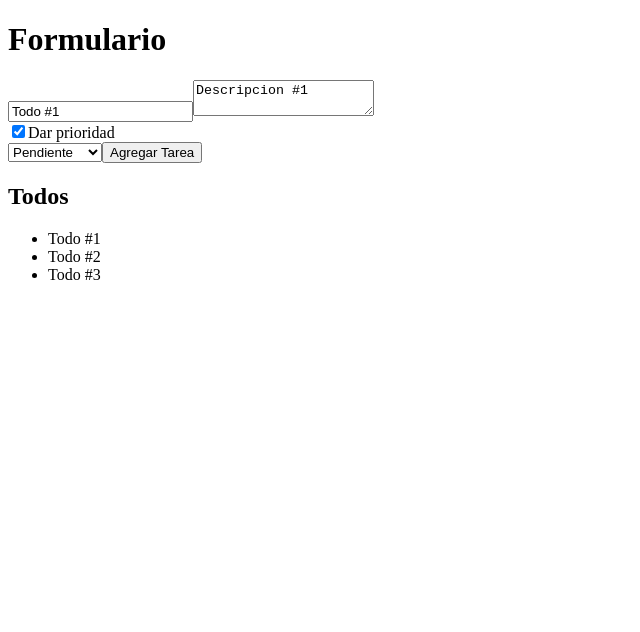
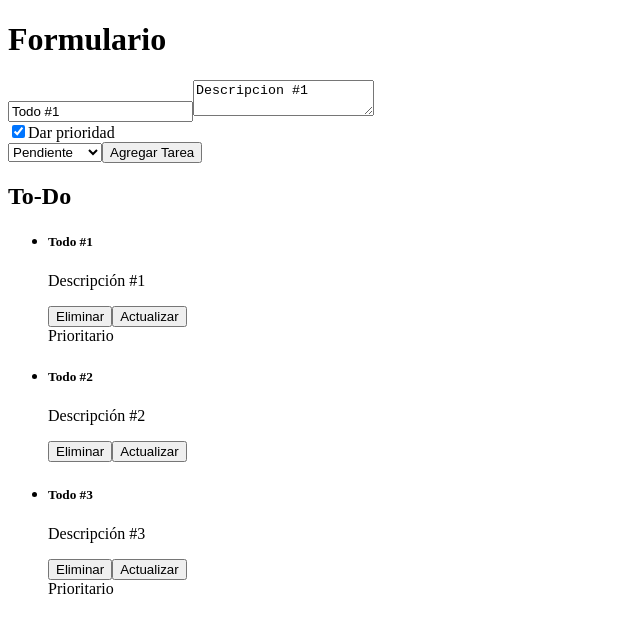
Before and after one commit to makzzer/REACT, a React app in the folder formularios-react/: page / in a window 1280 px wide. Shown: the top 632 px of the page, without its empty margins (0-640 px from the left). Built offline with nearby package versions, Linux system fonts and the light colour scheme; the HTML template or start-up script is replaced by a standard one.

Commit message:
read de tareas

```diff
--- /dev/null
+++ b/formularios-react/components/Todo.jsx
@@ -0,0 +1,32 @@
+const Todo = ({ todo }) => {
+
+    const { id, title, description, state, priority } = todo
+
+    //Esto es un condicional --> {priority && "Prioritario"} --> Significa "Si la prioridad es True, devuelvo "Prioritario";
+
+    return (
+
+        <li className="list-group-item">
+
+            <div className="d-flex justify-content-between align-items-start">
+                <div>
+                    <h5 className={`${state && 'text-decoration-line-through'}`}>{title}</h5>
+                    <p className={`${state && 'text-decoration-line-through'}`}>{description}</p>
+                    <div className="d-flex gap-2">
+                        <button className="btn btn-sm btn-danger">Eliminar</button>
+                        <button className="btn btn-sm btn-warning">Actualizar</button>
+                    </div>
+                </div>
+                <span className="badge badge-pill bg-primary">{priority && "Prioritario"}</span>
+
+            </div>
+
+
+
+        </li>
+
+
+    )
+};
+
+export default Todo;
--- a/formularios-react/components/Todos.jsx
+++ b/formularios-react/components/Todos.jsx
@@ -1,14 +1,18 @@
+import Todo from "./Todo";
+
 //le paso como props los todos
 const Todos = ({ todos }) => {
 
 
     return (
         <div className="mt-5">
-            <h2 className="text-center">Todos</h2>
-            <ul>
+            <h2 className="text-center">To-Do</h2>
+            <ul className="list-group">
                 {
                     todos.map(todo => (
-                        <li key={todo.id}> {todo.title} </li>
+                        //<li key={todo.id}> {todo.title} </li>
+                        //Hay que pasa r la key de forma obligatoria
+                        <Todo key={todo.id} todo={todo}/>
                     ))}
             </ul>
         </div>
```
